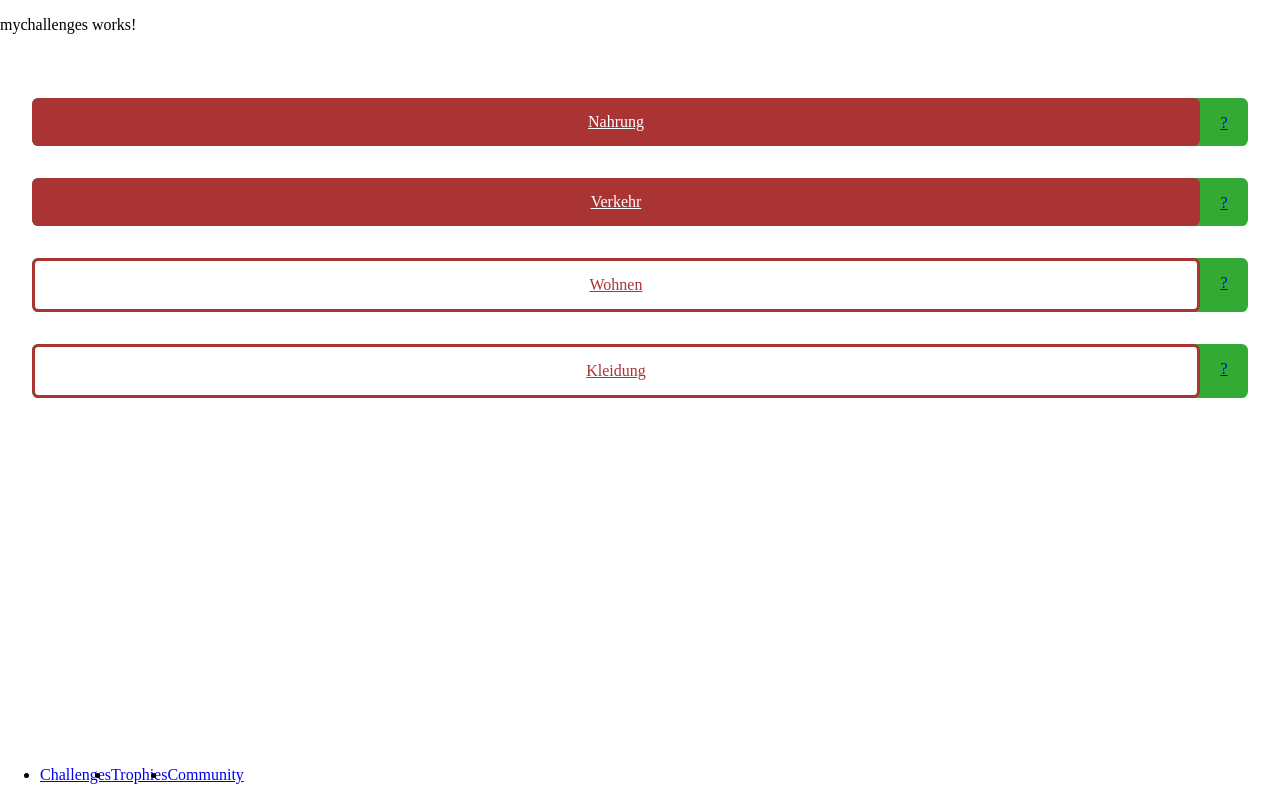
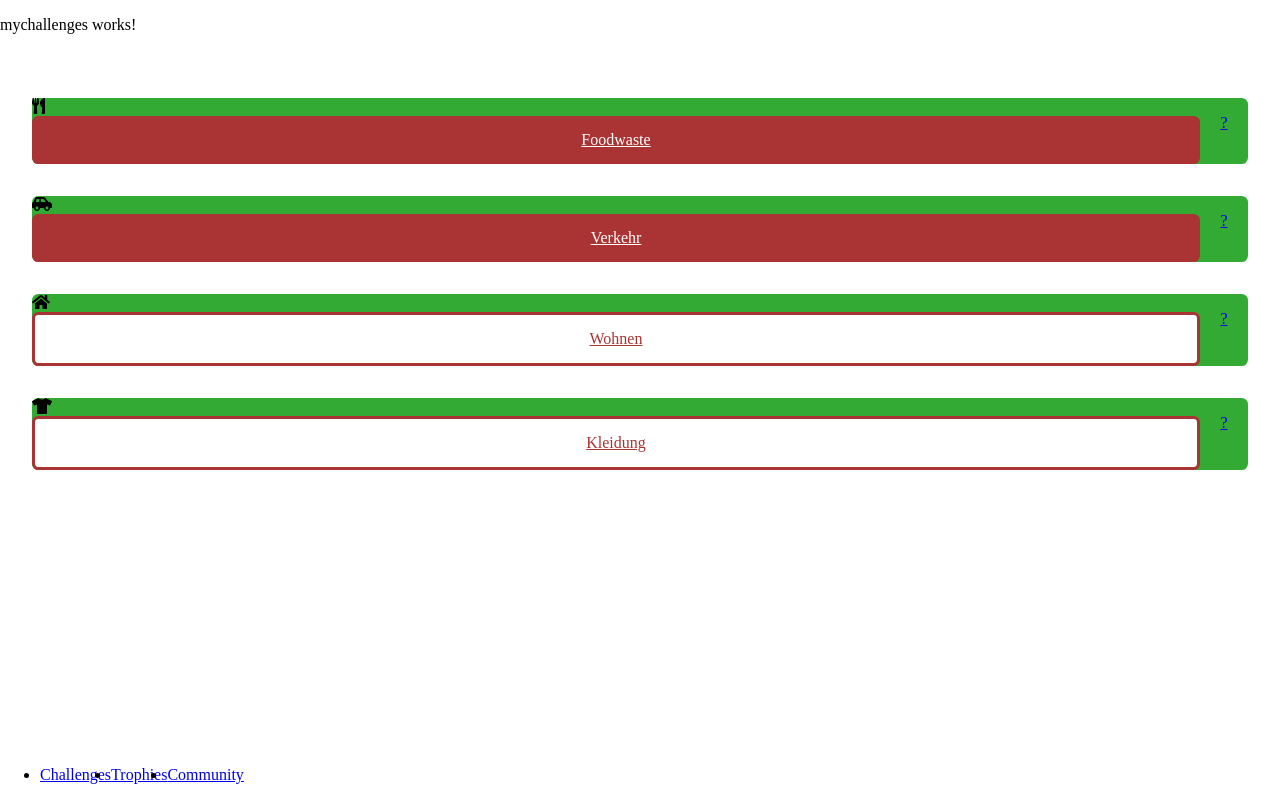
Before and after one commit to janrothen/bernhackt2019, an Angular app in the folder frontend/suffi/: page /home in a window 1280 px wide. Built offline with nearby package versions, Linux system fonts and the light colour scheme.

Commit message:
add icons to list

```diff
--- a/frontend/suffi/src/app/pages/challenges-overview/challenges-overview.component.ts
+++ b/frontend/suffi/src/app/pages/challenges-overview/challenges-overview.component.ts
@@ -1,5 +1,6 @@
 import { Component, OnInit } from '@angular/core';
 import { Router, ActivatedRoute, ParamMap } from '@angular/router';
+import { faUtensils, faCarSide, faHome, faTshirt } from '@fortawesome/free-solid-svg-icons';
 
 @Component({
   selector: 'app-challenges-overview',
@@ -17,10 +18,10 @@ export class ChallengesOverviewComponent implements OnInit {
     let id: number = +this.route.snapshot.paramMap.get('id');
     if (!id) {
       this.challenges = [
-        {id: 1, label: "Nahrung", solid: true},
-        {id: 2, label: "Verkehr", solid: true},
-        {id: 3, label: "Wohnen", solid: false},
-        {id: 4, label: "Kleidung", solid: false}
+        {id: 1, label: "Foodwaste", solid: true, icon: faUtensils},
+        {id: 2, label: "Verkehr", solid: true, icon: faCarSide},
+        {id: 3, label: "Wohnen", solid: false, icon: faHome},
+        {id: 4, label: "Kleidung", solid: false, icon: faTshirt}
       ];
     } else {
       switch (id) {
--- a/frontend/suffi/src/app/structure/challenge-button/challenge-button.component.html
+++ b/frontend/suffi/src/app/structure/challenge-button/challenge-button.component.html
@@ -1,4 +1,5 @@
 <div class="challenge-button">
+  <fa-icon [icon]="challenge.icon" class="challenge-icon"></fa-icon>
   <a routerLink="/home/{{challenge.id}}" class="challenge" [attr.solid]="challenge.solid ? true : null">{{ challenge.label }}</a>
   <a href="#" class="help">?</a>
 </div>
--- a/frontend/suffi/src/app/structure/challenge-button/challenge-button.component.scss
+++ b/frontend/suffi/src/app/structure/challenge-button/challenge-button.component.scss
@@ -3,6 +3,11 @@
 .challenge-button {
   border-radius: $button-radius;
   background-color: $secondary-color;
+
+  .challenge-icon {
+    color: black;
+    width: 5rem;
+  }
 
   .challenge {
     display: block;
```
